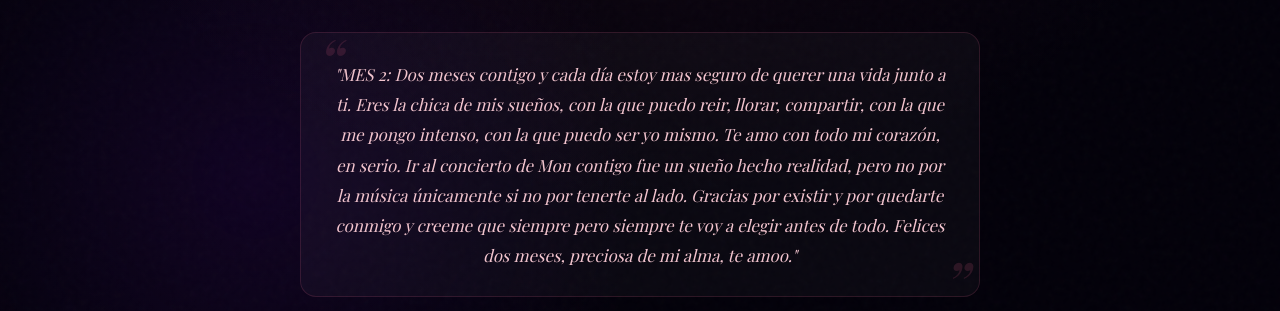
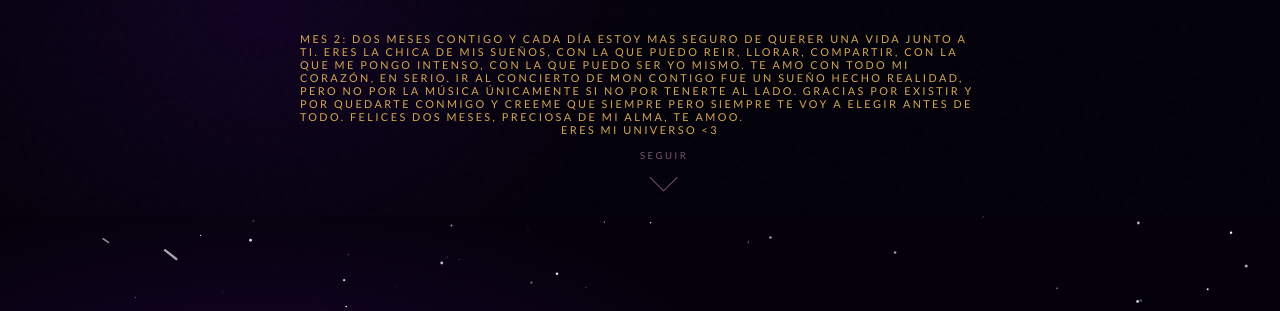
Before and after one commit to MateoGerman/LyM-cronometro, a plain HTML site: page index.html in a window 1280 px wide. Shown: the part 813-1124 px from the top of the page. Drawn offline with nearby package versions, Linux system fonts and the light colour scheme; a web font is replaced by a local one.

Commit message:
Update index.html

```diff
--- a/index.html
+++ b/index.html
@@ -310,16 +310,15 @@ body {
       Hola mi cielito, espero que te guste mi regalo por nuestro primer mesesito y vengas aca a verlo cada mes ya que voy a irlo actualizando con nuestras fotitos, va a ser un album jkasjsaksa, pero bueno, quiero decirle que la amo mas que a nada ni a nadie y que espero que tengamos mucho tiempo juntos. Att: Mateo"
 
     </div>
-      <div class="message-box">
-      "MES 2:
-      Dos meses contigo y cada día estoy mas seguro de querer una vida junto a ti. Eres la chica de mis sueños, con la que puedo reir, llorar, compartir, con la que me pongo intenso, con la que puedo ser yo mismo. Te amo con todo mi corazón, en serio.
+
+ <p class="since"><span>      MES 2:
+
+Dos meses contigo y cada día estoy mas seguro de querer una vida junto a ti. Eres la chica de mis sueños, con la que puedo reir, llorar, compartir, con la que me pongo intenso, con la que puedo ser yo mismo. Te amo con todo mi corazón, en serio.
 
 Ir al concierto de Mon contigo fue un sueño hecho realidad, pero no por la música únicamente si no por tenerte al lado. Gracias por existir y por quedarte conmigo y creeme que siempre pero siempre te voy a elegir antes de todo.
 
-Felices dos meses, preciosa de mi alma, te amoo."
-
-    </div>
-
+Felices dos meses, preciosa de mi alma, te amoo. </span></p>
+  </div>
     <p class="since"><span>      Eres mi universo <3 </span></p>
   </div>
 
```
